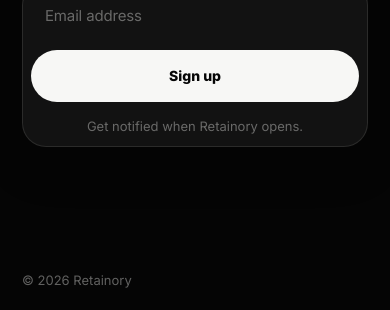
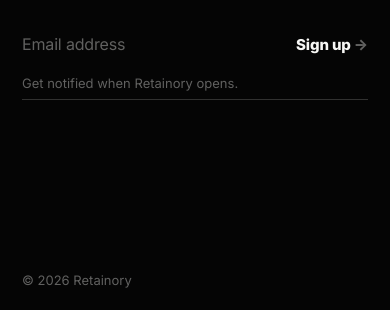
Before and after one commit to Mauricio-SSS/RETAINORY-Website, a plain HTML site: page index.html in a window 390 px wide. Shown: the part 534-844 px from the top of the page. Drawn offline with Linux system fonts and the light colour scheme.

Commit message:
Revert waitlist form to cleaner minimal inline style

```diff
--- a/styles.css
+++ b/styles.css
@@ -104,25 +104,18 @@ h1 {
 }
 
 .waitlist-form {
-  width: min(520px, 100%);
-  margin: 50px auto 0;
+  width: min(480px, 100%);
+  margin: 46px auto 0;
   display: grid;
   grid-template-columns: minmax(0, 1fr) auto;
-  align-items: center;
-  gap: 8px;
-  padding: 7px;
-  border: 1px solid var(--line-soft);
-  border-radius: 999px;
-  background: rgba(247, 247, 245, 0.055);
-  box-shadow: inset 0 1px 0 rgba(247, 247, 245, 0.06), 0 18px 44px rgba(0, 0, 0, 0.22);
-  transition: border-color 180ms ease, background 180ms ease, box-shadow 180ms ease;
+  align-items: end;
+  column-gap: 18px;
+  padding-bottom: 8px;
+  border-bottom: 1px solid var(--line);
+  transition: border-color 160ms ease;
 }
 
-.waitlist-form:focus-within {
-  border-color: rgba(247, 247, 245, 0.34);
-  background: rgba(247, 247, 245, 0.075);
-  box-shadow: inset 0 1px 0 rgba(247, 247, 245, 0.08), 0 22px 56px rgba(0, 0, 0, 0.28);
-}
+.waitlist-form:focus-within { border-bottom-color: rgba(247, 247, 245, 0.42); }
 
 .sr-only {
   position: absolute;
@@ -138,44 +131,50 @@ h1 {
 
 .waitlist-form input {
   min-width: 0;
-  height: 50px;
+  height: 44px;
   border: 0;
   outline: 0;
   background: transparent;
   color: var(--text);
-  padding: 0 16px 0 18px;
-  font-size: 15px;
+  padding: 0;
+  font-size: 16px;
   letter-spacing: -0.01em;
 }
 
 .waitlist-form input::placeholder { color: var(--soft); }
 
 .waitlist-form button {
-  height: 50px;
+  height: 44px;
   border: 0;
-  border-radius: 999px;
-  background: var(--text);
-  color: var(--bg);
-  padding: 0 22px;
-  font-size: 14px;
+  background: transparent;
+  color: var(--text);
+  padding: 0;
+  font-size: 15px;
   font-weight: 800;
   white-space: nowrap;
-  transition: transform 160ms ease, opacity 160ms ease, background 160ms ease;
+  letter-spacing: -0.01em;
+  transition: opacity 160ms ease, transform 160ms ease;
+}
+
+.waitlist-form button::after {
+  content: " →";
+  color: var(--soft);
+  transition: color 160ms ease, transform 160ms ease;
 }
 
 .waitlist-form button:hover {
-  transform: translateY(-1px);
-  opacity: 0.88;
+  opacity: 0.74;
+  transform: translateX(1px);
 }
 
-.waitlist-form button:active { transform: translateY(0); }
+.waitlist-form button:hover::after { color: var(--text); }
 
 .form-note {
   grid-column: 1 / -1;
-  margin: 8px 10px 4px;
+  margin: 10px 0 0;
   color: var(--soft);
   font-size: 13px;
-  text-align: center;
+  text-align: left;
 }
 
 .form-note.is-warning { color: rgba(247, 247, 245, 0.72); }
@@ -195,18 +194,11 @@ h1 {
   .waitlist-form {
     width: 100%;
     margin-left: 0;
-    grid-template-columns: 1fr;
-    gap: 8px;
-    padding: 8px;
-    border-radius: 24px;
+    column-gap: 14px;
   }
-  .waitlist-form input {
-    height: 52px;
-    padding: 0 14px;
+  .waitlist-form input,
+  .waitlist-form button {
+    height: 42px;
   }
-  .waitlist-form button {
-    width: 100%;
-    height: 52px;
-  }
-  .form-note { text-align: center; }
+  .form-note { text-align: left; }
 }
```
